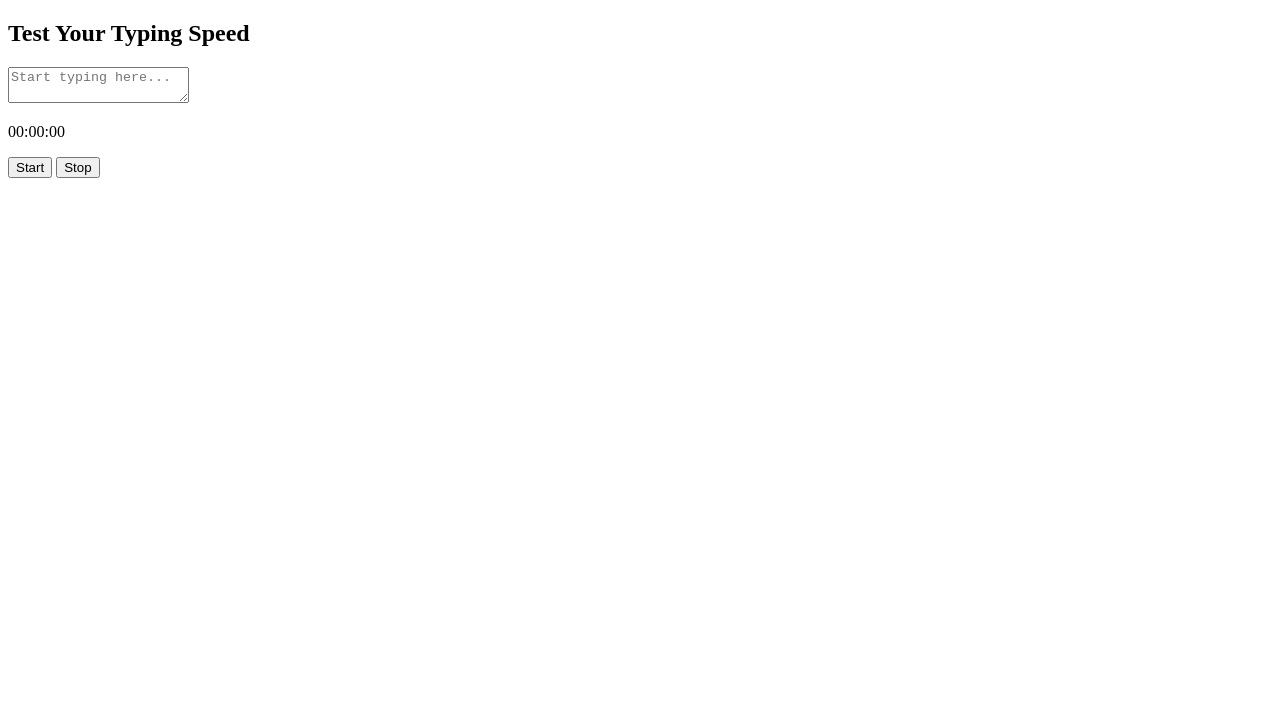
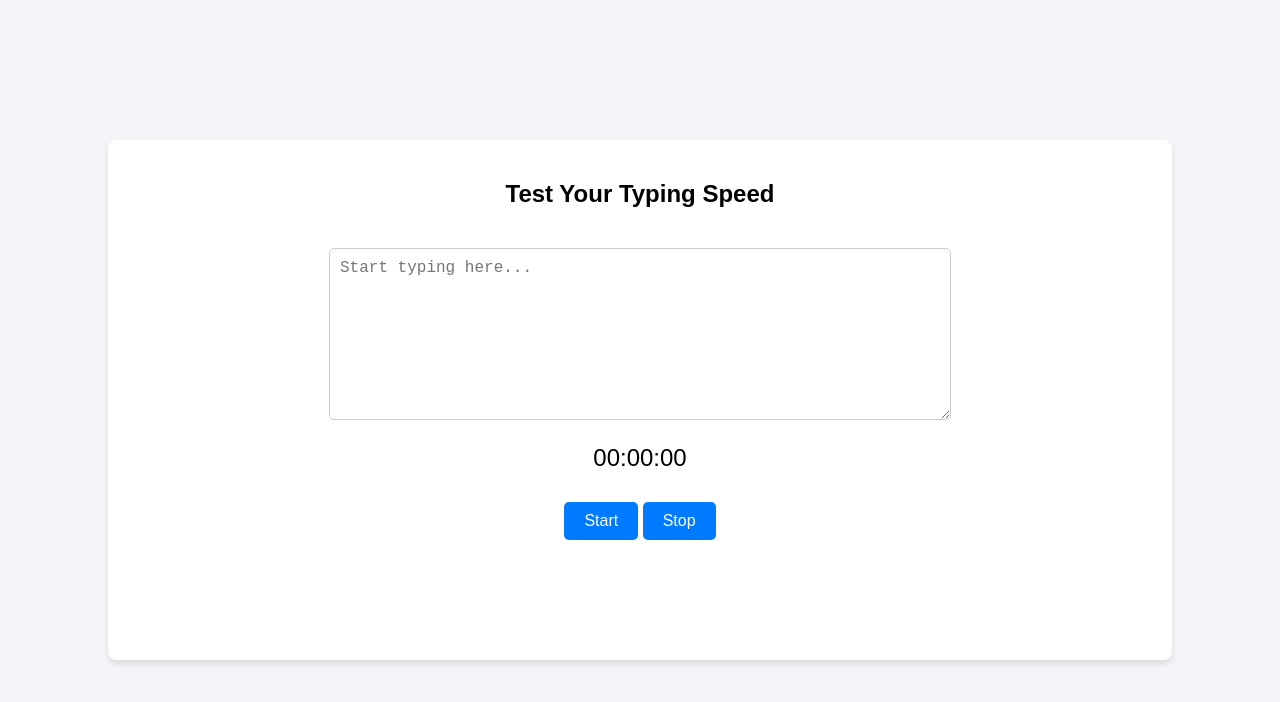
Before and after one commit to p8kaushal/typingSpeed, a plain HTML site: page index.html in a window 1280 px wide. Drawn offline with Linux system fonts and the light colour scheme; the site is published under a folder, as on GitHub Pages, so addresses that start at the root find nothing.

Commit message:
fixed paths

```diff
--- a/index.html
+++ b/index.html
@@ -4,7 +4,7 @@
   <meta charset="UTF-8">
   <meta name="viewport" content="width=device-width, initial-scale=1.0">
   <!-- link styles.css file to add CSS rules -->
-  <link rel="stylesheet" href="/static/styles.css">
+  <link rel="stylesheet" href="styles.css">
   <title>Typing Speed Test</title>
 </head>
 <body>
@@ -36,7 +36,6 @@
   </section>
   <!-- link index.js file to add dynamic functionality -->
   <script src="index.js"></script>
-  <style src="/static/styles.css"></style>
 
 
 </body>
```
Also changed, not shown: styles.css (renamed from static/styles.css).
